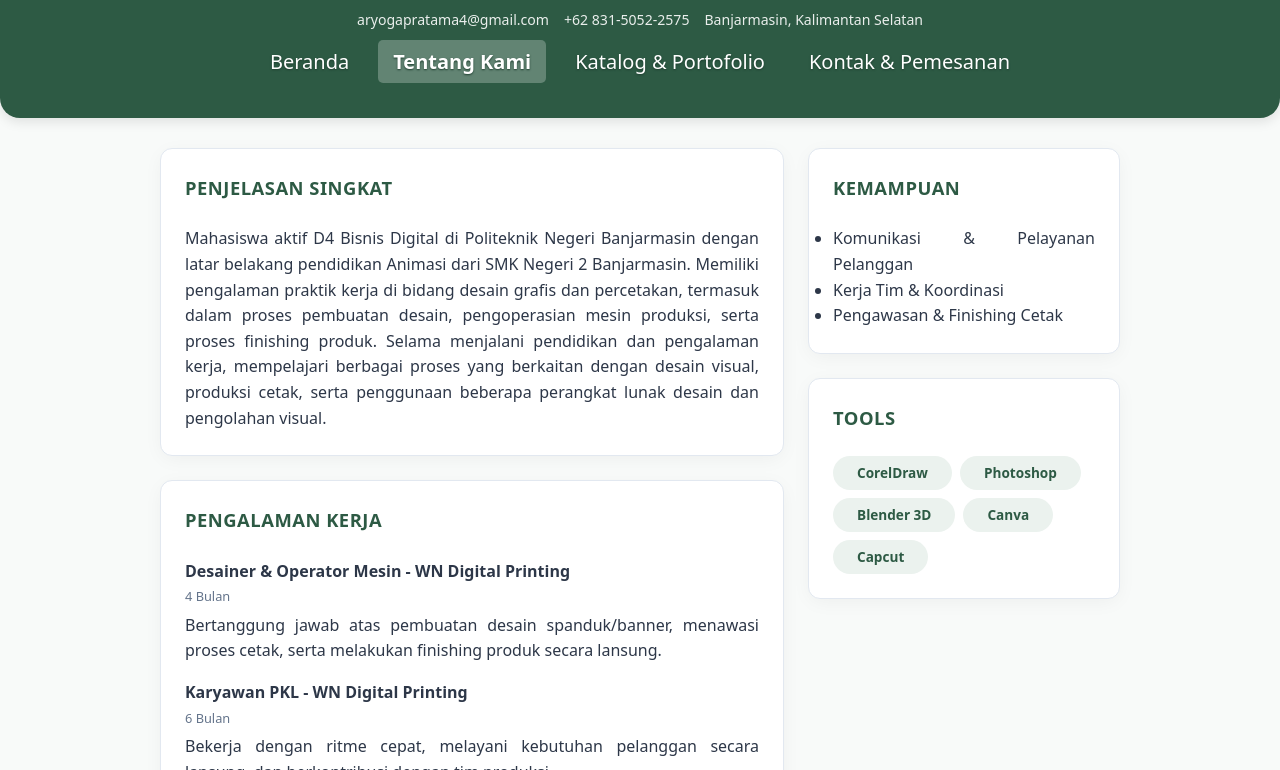
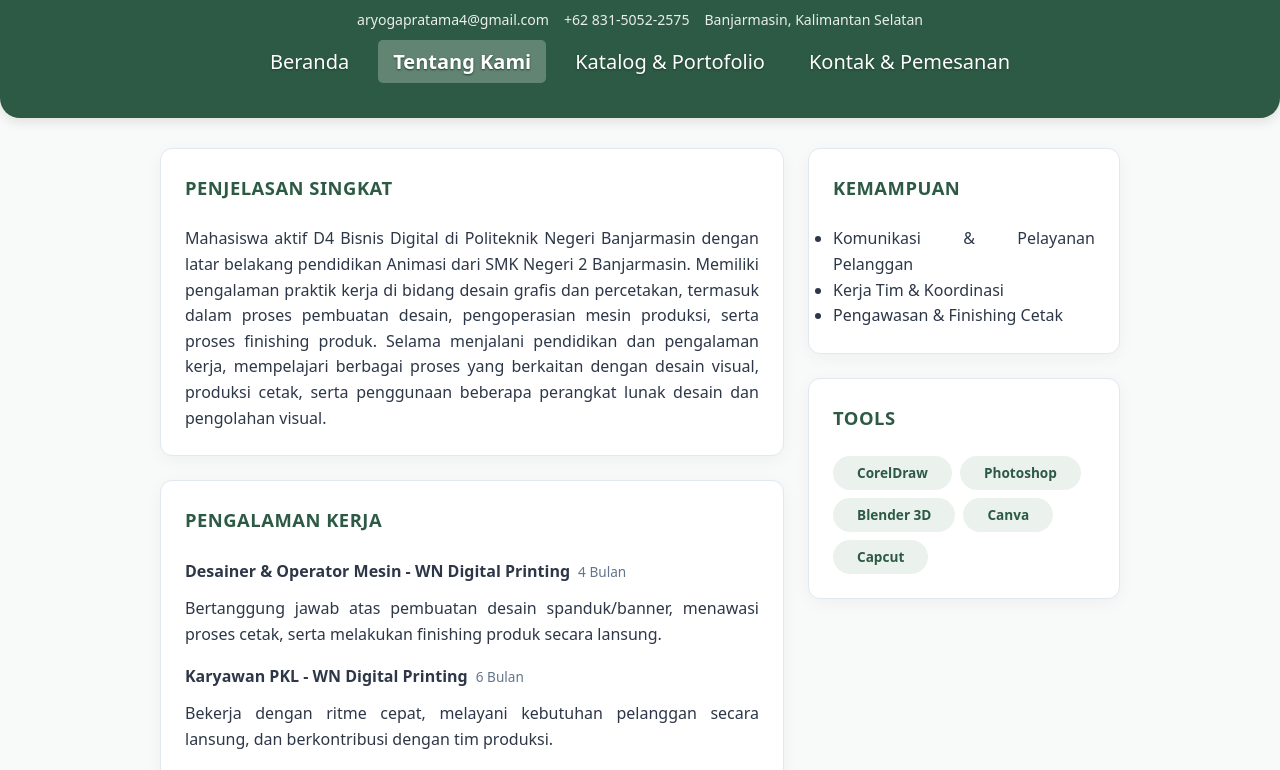
Before and after one commit to Grezee/file-VSCode, a plain HTML site: page Code 3E/biodata.html in a window 1280 px wide. Shown: the part 182-952 px from the top of the page. Drawn offline with Linux system fonts and the light colour scheme.

Commit message:
mengupdate kode

```diff
--- a/Code 3E/biodata.html
+++ b/Code 3E/biodata.html
@@ -43,17 +43,23 @@
             <section class="bio-card">
                 <h2>Pengalaman Kerja</h2>
                 <div class="timeline-item">
-                    <h3>Desainer & Operator Mesin - WN Digital Printing</h3>
-                    <div class="periode">4 Bulan</div>
-                    <p>Bertanggung jawab atas pembuatan desain spanduk/banner, menawasi proses cetak, serta melakukan
-                        finishing produk secara lansung.</p>
+                    <div class="timeline-header">
+                        <h3>Desainer & Operator Mesin - WN Digital Printing</h3>
+                        <span class="periode">4 Bulan</span>
+                        <p>Bertanggung jawab atas pembuatan desain spanduk/banner, menawasi proses cetak, serta
+                            melakukan
+                            finishing produk secara lansung.</p>
+                    </div>
                 </div>
 
                 <div class="timeline-item">
-                    <h3>Karyawan PKL - WN Digital Printing</h3>
-                    <div class="periode">6 Bulan</div>
-                    <p>Bekerja dengan ritme cepat, melayani kebutuhan pelanggan secara lansung, dan berkontribusi dengan
-                        tim produksi.</p>
+                    <div class="timeline-header">
+                        <h3>Karyawan PKL - WN Digital Printing</h3>
+                        <span class="periode">6 Bulan</span>
+                        <p>Bekerja dengan ritme cepat, melayani kebutuhan pelanggan secara lansung, dan berkontribusi
+                            dengan
+                            tim produksi.</p>
+                    </div>
                 </div>
             </section>
 
--- a/Code 3E/style.css
+++ b/Code 3E/style.css
@@ -252,13 +252,22 @@ main {
     margin-bottom: 16px;
 }
 
+.timeline-header {
+    display: flex;
+    justify-content: flex-start;
+    align-items: baseline;
+    flex-wrap: wrap;
+    gap: 8px;
+    margin-bottom: 6px;
+}
 .timeline-item h3 {
     font-size: 1rem;
-    margin-bottom: 2px;
+    margin-bottom: 0;
 }
 
 .timeline-item .periode {
-    font-size: 0.8rem;
+    font-size: 0.85rem;
     color: var(--text-muted);
     margin-bottom: 6px;
+    font-weight: 500;
 }
```
